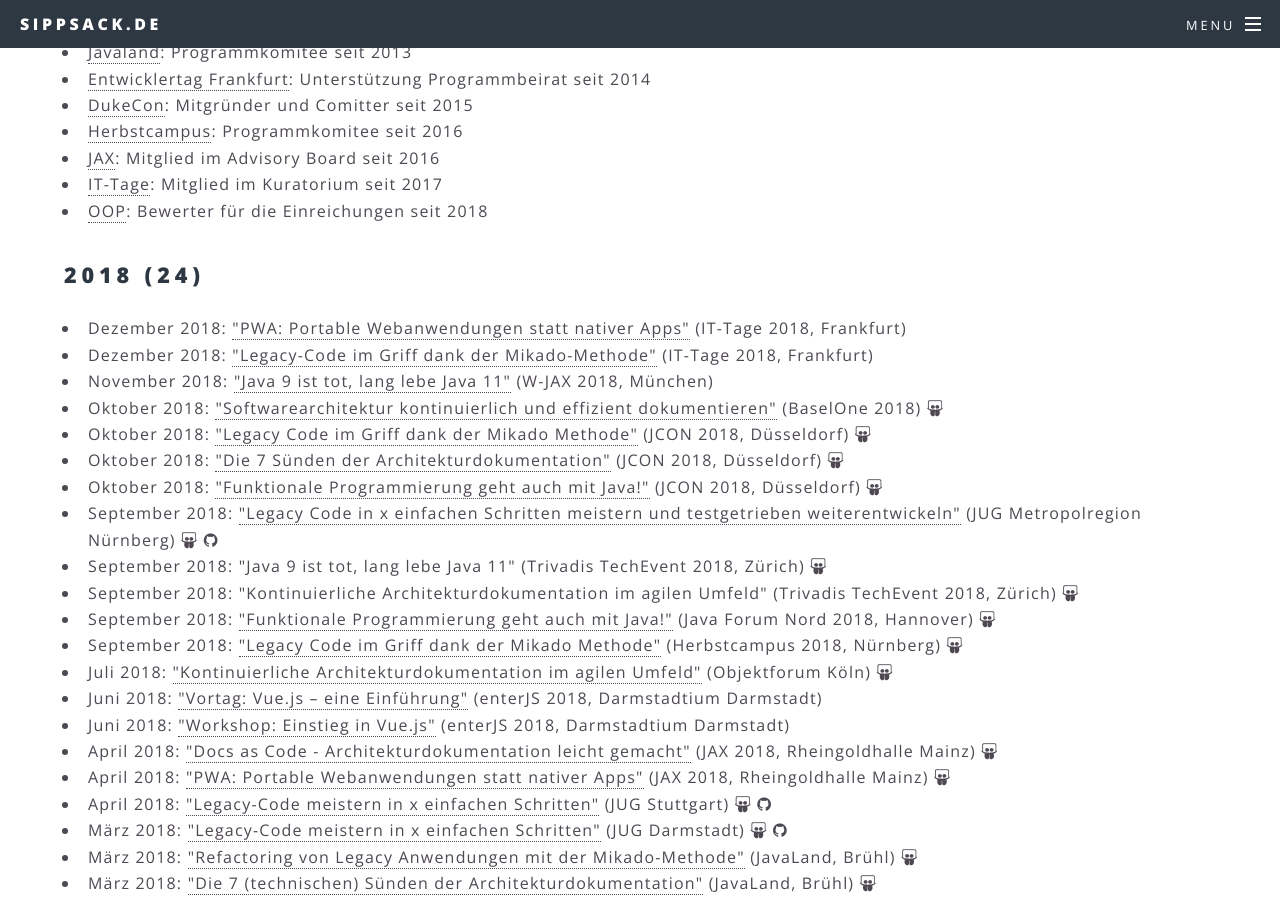
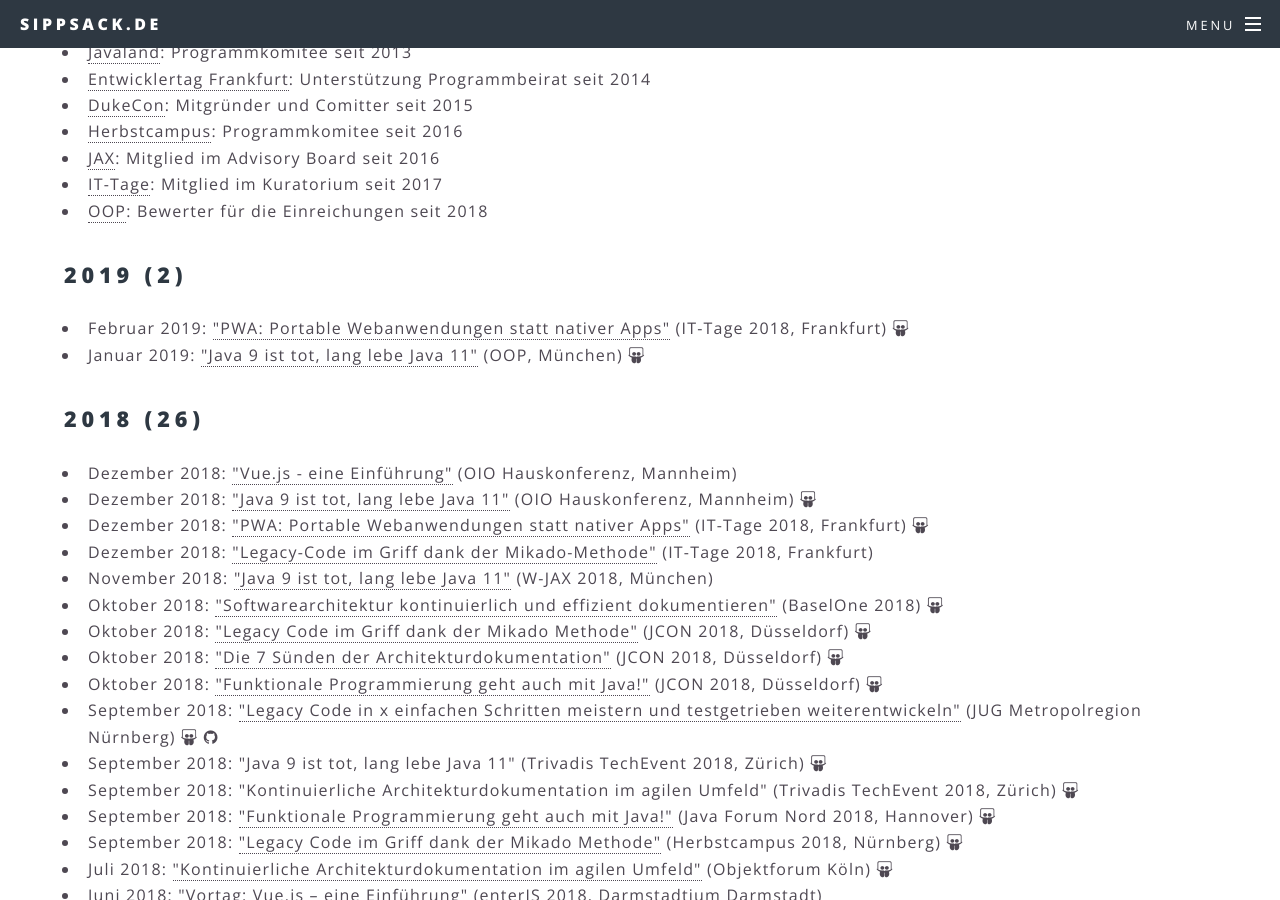
Before and after one commit to sippsack/sippsack.github.io, a Jekyll site: the page built from talks.md, in a window 1280 px wide and 900 px high, scrolled down 488 px. Built offline with Jekyll 4.4.1, drawn with Linux system fonts in a browser that asks for light colours.

Commit message:
added new talks

```diff
--- a/_data/talks.yaml
+++ b/_data/talks.yaml
@@ -1,10 +1,34 @@
+2019:
+  - Februar:
+    - conference: IT-Tage 2018
+      title: "PWA: Portable Webanwendungen statt nativer Apps"
+      date: 2019-02-21
+      location: Frankfurt
+      link: https://entwicklertag.de/frankfurt/2019/
+      slides: https://www.oio.de/m/konf/jax2018/PWA_Portable_Webanwendungen_JAX2018.pdf
+  - Januar:
+    - conference: OOP
+      title: Java 9 ist tot, lang lebe Java 11
+      location: München
+      link: https://www.oop-konferenz.de/oop2019/programm/konferenzprogramm/sessiondetails/action/detail/session/di-21-5/title/java-9-ist-tot-lang-lebe-java-11.html
+      slides: /files/talks/Schaefer-Sippach-Java_9-11.pdf
 2018:
   - Dezember:
+    - conference: OIO Hauskonferenz
+      title: Vue.js - eine Einführung
+      location: Mannheim
+      link: https://www.oio.de/news/java-xml-hauskonferenz-themen-oio-mannheim-2018.htm#HK18-vue
+    - conference: OIO Hauskonferenz
+      title: Java 9 ist tot, lang lebe Java 11
+      location: Mannheim
+      link: https://www.oio.de/news/java-xml-hauskonferenz-themen-oio-mannheim-2018.htm#HK18-java-9
+      slides: /files/talks/Schaefer-Sippach-Java_9-11.pdf
     - conference: IT-Tage 2018
       title: "PWA: Portable Webanwendungen statt nativer Apps"
       date: 2018-12-13
       location: Frankfurt
-      link: https://www.oio.de/m/konf/jax2018/PWA_Portable_Webanwendungen_JAX2018.pdf
+      link: https://www.ittage.informatik-aktuell.de/programm/2018/pwa-portable-webanwendungen-statt-nativer-apps/
+      slides: https://www.oio.de/m/konf/jax2018/PWA_Portable_Webanwendungen_JAX2018.pdf
     - conference: IT-Tage 2018
       title: "Legacy-Code im Griff dank der Mikado-Methode"
       date: 2018-12-12
```
